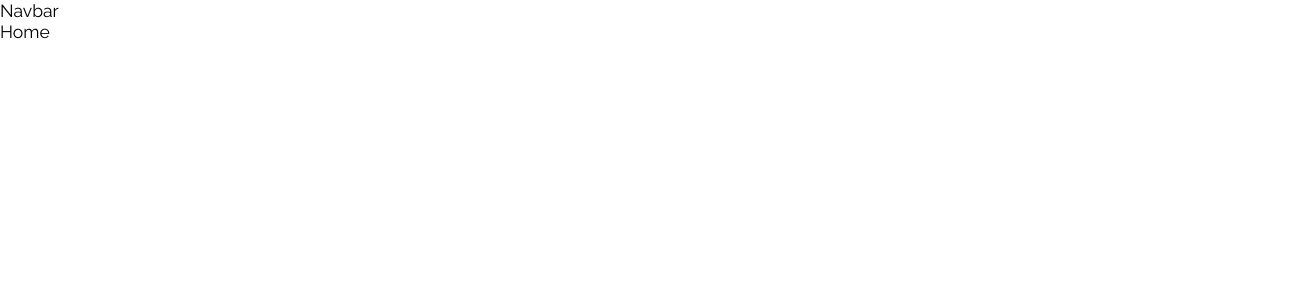
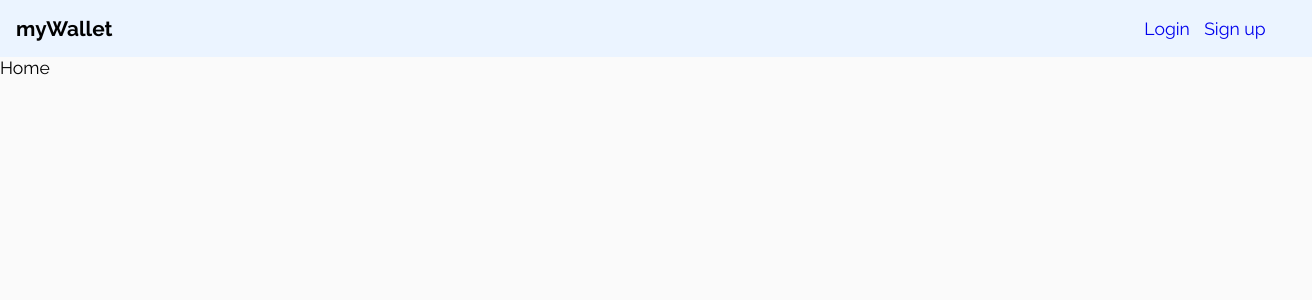
Before and after one commit to toripak/my-wallet, a React (Create React App) app: page / in a window 1280 px wide. Shown: the top 300 px of the page, 1312 px wide, since content can reach past the window. Built offline with nearby package versions, Linux system fonts and the light colour scheme.

Commit message:
style navbar

```diff
--- a/package.json
+++ b/package.json
@@ -3,6 +3,8 @@
   "version": "0.1.0",
   "private": true,
   "dependencies": {
+    "@emotion/react": "^11.9.0",
+    "@emotion/styled": "^11.8.1",
     "@testing-library/jest-dom": "^5.16.4",
     "@testing-library/react": "^12.1.4",
     "@testing-library/user-event": "^13.5.0",
--- a/src/components/Navbar.jsx
+++ b/src/components/Navbar.jsx
@@ -1,7 +1,16 @@
-import React from 'react'
+import React from 'react';
+import { NavLink } from 'react-router-dom';
+
+import { Wrapper } from './Navbar.styles';
 
 export const Navbar = () => {
   return (
-    <div>Navbar</div>
+    <Wrapper>
+      <h1>myWallet</h1>
+      <ul>
+        <NavLink to="login"><li>Login</li></ NavLink>
+        <NavLink to="signup"><li>Sign up</li></NavLink>
+      </ul>
+    </Wrapper>
   )
 }
--- /dev/null
+++ b/src/components/Navbar.styles.js
@@ -0,0 +1,34 @@
+
+import styled from '@emotion/styled';
+
+export const Wrapper = styled('nav')`
+  width: 100%;
+  display: flex;
+  align-items: center;
+  background-color: #EBF4FF;
+  padding: 1rem;
+
+  h1 {
+    font-size: 1.3rem;
+    margin-right: auto;
+  }
+
+  ul {
+    display: flex;
+    align-items: center;
+    justify-content: space-evenly;
+    min-width: 150px;
+    margin: 0 1rem;
+  }
+
+  a {
+    text-decoration: none;
+  }
+
+  .active {
+    li {
+      text-decoration: none;
+      border-bottom: 2px solid red;
+    }
+  }
+  `;
--- a/src/index.css
+++ b/src/index.css
@@ -6,6 +6,8 @@ body {
   font-family: 'Raleway', sans-serif;
   margin: 0;
   font-size: 1.1em;
+  background-color: #FAFAFA;
+  box-sizing: border-box;
 }
 
 ul,
```
Also changed, not shown: 1 other file (tests, documents, lock files or other folders).
